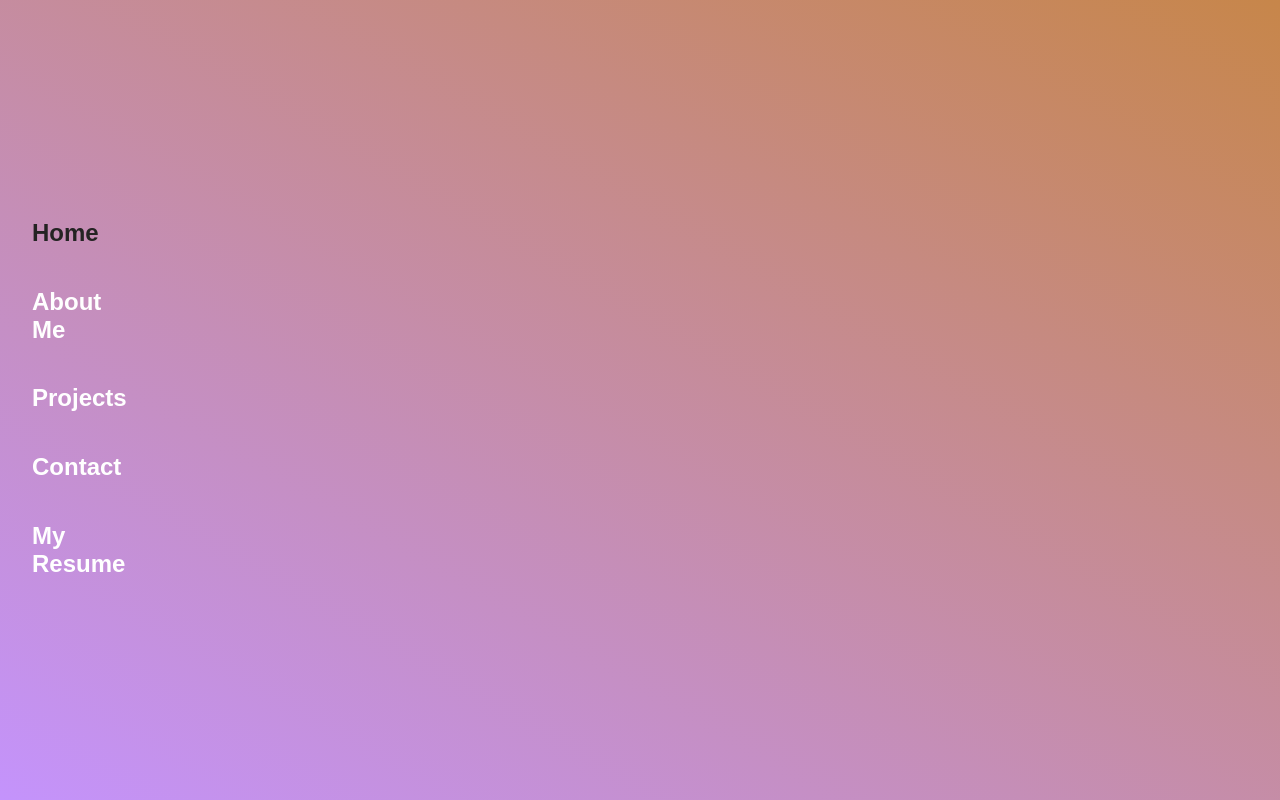
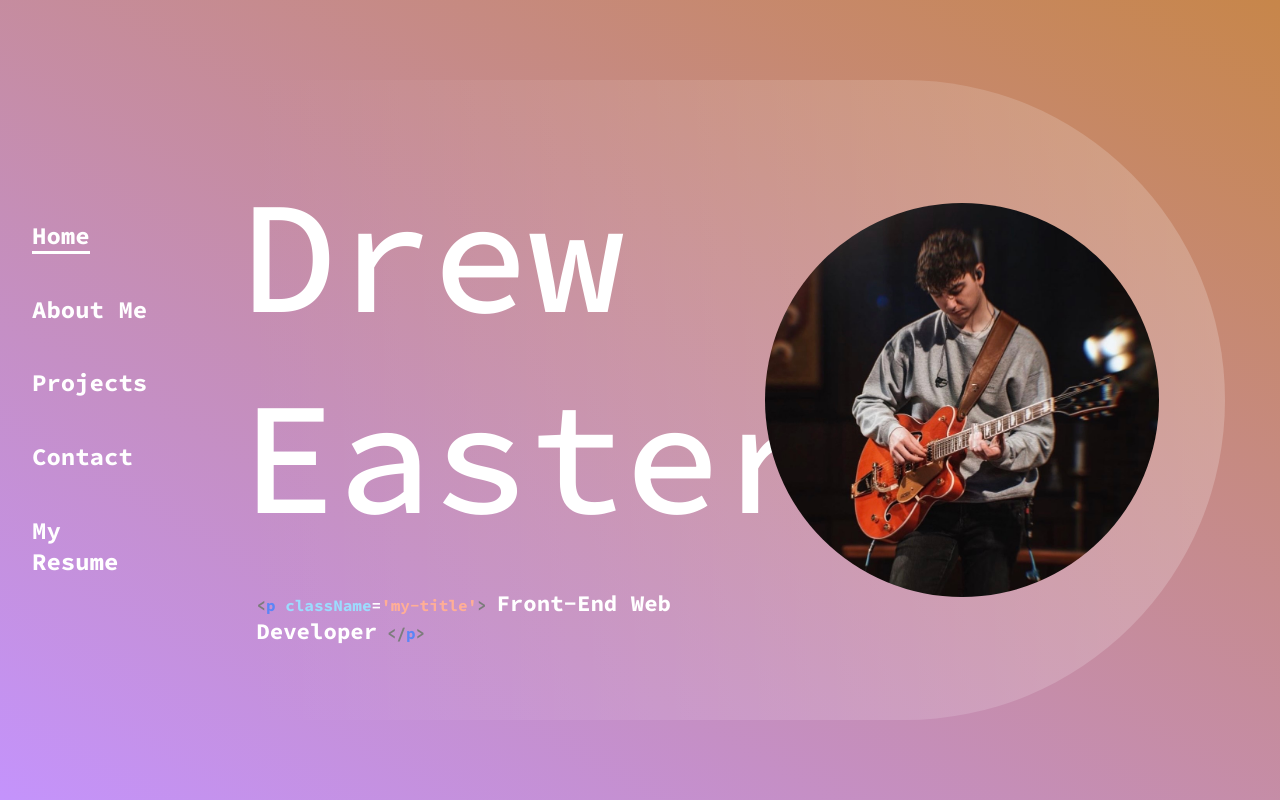
Before and after one commit to drewheaster/portfolio, a React (Create React App) app: page / in a window 1280 px wide. Built offline with nearby package versions, Linux system fonts and the light colour scheme.

Commit message:
created UI for HomePage

```diff
--- a/public/index.html
+++ b/public/index.html
@@ -15,6 +15,9 @@
       user's mobile device or desktop. See https://developers.google.com/web/fundamentals/web-app-manifest/
     -->
     <link rel="manifest" href="%PUBLIC_URL%/manifest.json" />
+    <link rel="preconnect" href="https://fonts.googleapis.com">
+    <link rel="preconnect" href="https://fonts.gstatic.com" crossorigin>
+    <link href="https://fonts.googleapis.com/css2?family=DM+Sans:opsz,wght@9..40,200;9..40,600;9..40,1000&family=Quicksand:wght@300..700&family=Source+Code+Pro:ital,wght@0,200..900;1,200..900&display=swap" rel="stylesheet">
     <!--
       Notice the use of %PUBLIC_URL% in the tags above.
       It will be replaced with the URL of the `public` folder during the build.
--- a/src/components/AboutMePage/AboutMePage.js
+++ b/src/components/AboutMePage/AboutMePage.js
@@ -4,6 +4,9 @@ import "./style.css";
 export default function AboutMePage(props) {
     return (
         <>
+            <div className="page-bg">
+
+            </div>
         </>
     );
 };
--- a/src/components/Header/style.css
+++ b/src/components/Header/style.css
@@ -1,20 +1,19 @@
 .header {
-    width: 8%;
+    width: 10%;
     height: 50%;
-    position: fixed;
-    left: 2rem;
     display: flex;
     flex-direction: column;
     align-items: flex-start;
     justify-content: space-around;
     margin-right: 2rem;
+    margin-left: 2rem;
 }
 
 .page-selection {
     user-select: none;
     font-size: 1.5rem;
     color: #ffffff;
-    font-family: Arial, Helvetica, sans-serif;
+    font-family: "Source Code Pro";
     font-weight: 700;
     transition: all 1s ease-in-out;
     border-bottom: 3px solid transparent;
@@ -28,7 +27,7 @@
     position: absolute;
     height: 3px;
     left: 0;
-    bottom: -1px;
+    bottom: -3px;
     width: 0;
     background: #ffffff;
     transition: width .2s;
@@ -42,20 +41,9 @@
 .page-selection-underlined {
     user-select: none;
     font-size: 1.5rem;
-    color: #242323;
-    font-family: Arial, Helvetica, sans-serif;
+    color: #ffffff;
+    font-family: "Source Code Pro";
     font-weight: 700;
-    border-bottom: 3px solid transparent;
+    border-bottom: 3px solid #ffffff;
     border-bottom-width: 0%;
 }
-
-/* .page-selection:hover {
-    cursor: pointer;
-    border-bottom: 3px solid black;
-    border-bottom-width: 100%;
-}
-
-.page-selection-underlined:hover {
-    cursor: pointer;
-    color: #000000;
-} */
--- a/src/components/HomePage/HomePage.js
+++ b/src/components/HomePage/HomePage.js
@@ -1,11 +1,18 @@
 import React, { useEffect, useState } from "react";
 import "./style.css";
-import Header from '../Header/Header'
+import ProfileImg from '../../assets/images/IMG_3842.jpg';
 
 export default function HomePage(props) {
     return (
         <>
-            <div>
+            <div className="page-bg">
+                <div className="home-main-container">
+                    <div className="home-title-container">
+                        <h1 className="home-title">Drew Easter</h1>
+                        <p className="home-desc"><span className="carrot">&lt;</span><span className="p-tag">p</span> <span className="class-tag">className</span>=<span className="class-prop">'my-title'</span><span className="carrot">&gt;</span> <span id='title'>Front-End Web Developer</span> <span className="carrot">&lt;/</span><span className="p-tag">p</span><span className="carrot">&gt;</span></p>
+                    </div>
+                    <img className="home-profile-img" src={ProfileImg} alt="young man playing an orange guitar"></img>
+                </div>
             </div>
         </>
     );
--- a/src/components/HomePage/style.css
+++ b/src/components/HomePage/style.css
@@ -1,7 +1,78 @@
-.home-bg {
-    width: 100%;
+.page-bg {
+    width: 90%;
     height: 100vh;
     display: flex;
     justify-content: center;
     align-items: center;
 }
+
+.home-main-container {
+    height: 80%;
+    width: 90%;
+    border-top-right-radius: 30rem;
+    border-bottom-right-radius: 30rem;
+    background: linear-gradient(90deg, #ffffff00, #ffffff36);
+    display: flex;
+    justify-content: space-between;
+    align-items: center;
+}
+
+.home-title-container {
+    height: 60%;
+    width: 50%;
+    margin-right: 2rem;
+    display: flex;
+    flex-direction: column;
+    justify-content: center;
+    align-items: left;
+}
+
+.home-title {
+    color: #ffffff;
+    text-align: left;
+    font-family: "Source Code Pro";
+    font-size: 10rem;
+    font-weight: 500;
+    background-size: 100%;
+    background-repeat: repeat;
+    margin: 0 0 2rem 0;
+    /* -webkit-background-clip: text;
+    -webkit-text-fill-color: transparent;
+    -moz-background-clip: text;
+    -moz-text-fill-color: transparent; */
+}
+
+.home-desc {
+    color: #ffffff;
+    text-align: left;
+    font-family: "Source Code Pro";
+    font-size: 1rem;
+    margin: 0 1rem;
+    font-weight: 700;
+}
+
+#title {
+    font-size: 1.4rem;
+}
+
+.carrot {
+    color: #7c7c7c;
+}
+
+.p-tag {
+    color: rgb(91, 133, 247);
+}
+
+.class-tag {
+    color: #9cdcfe;
+}
+
+.class-prop {
+    color: #ffae96;
+}
+
+.home-profile-img {
+    width: 40%;
+    border-radius: 50%;
+    margin-right: 7rem;
+}
```
Also changed, not shown: src/assets/images/IMG_3842.jpg (added).
